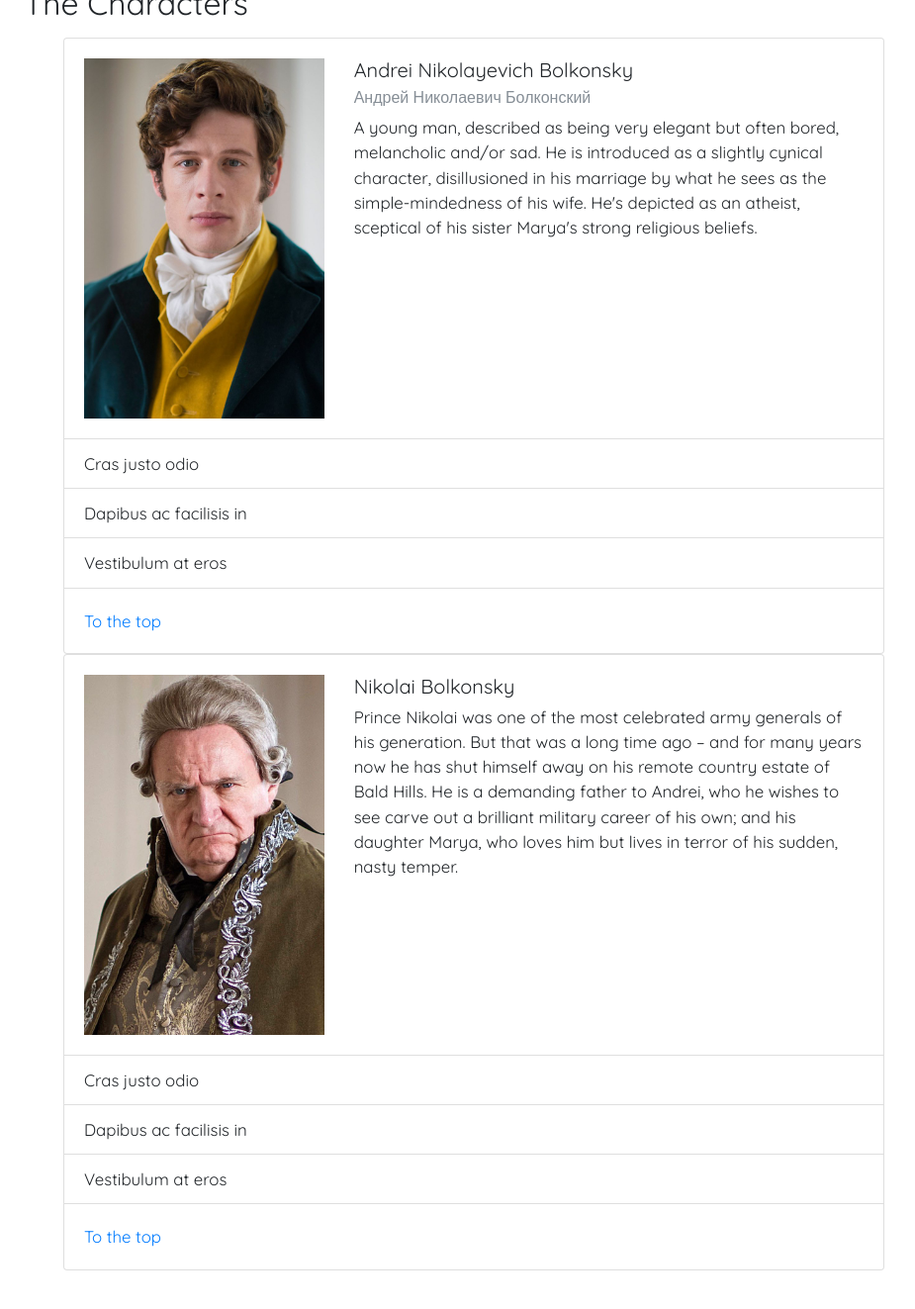
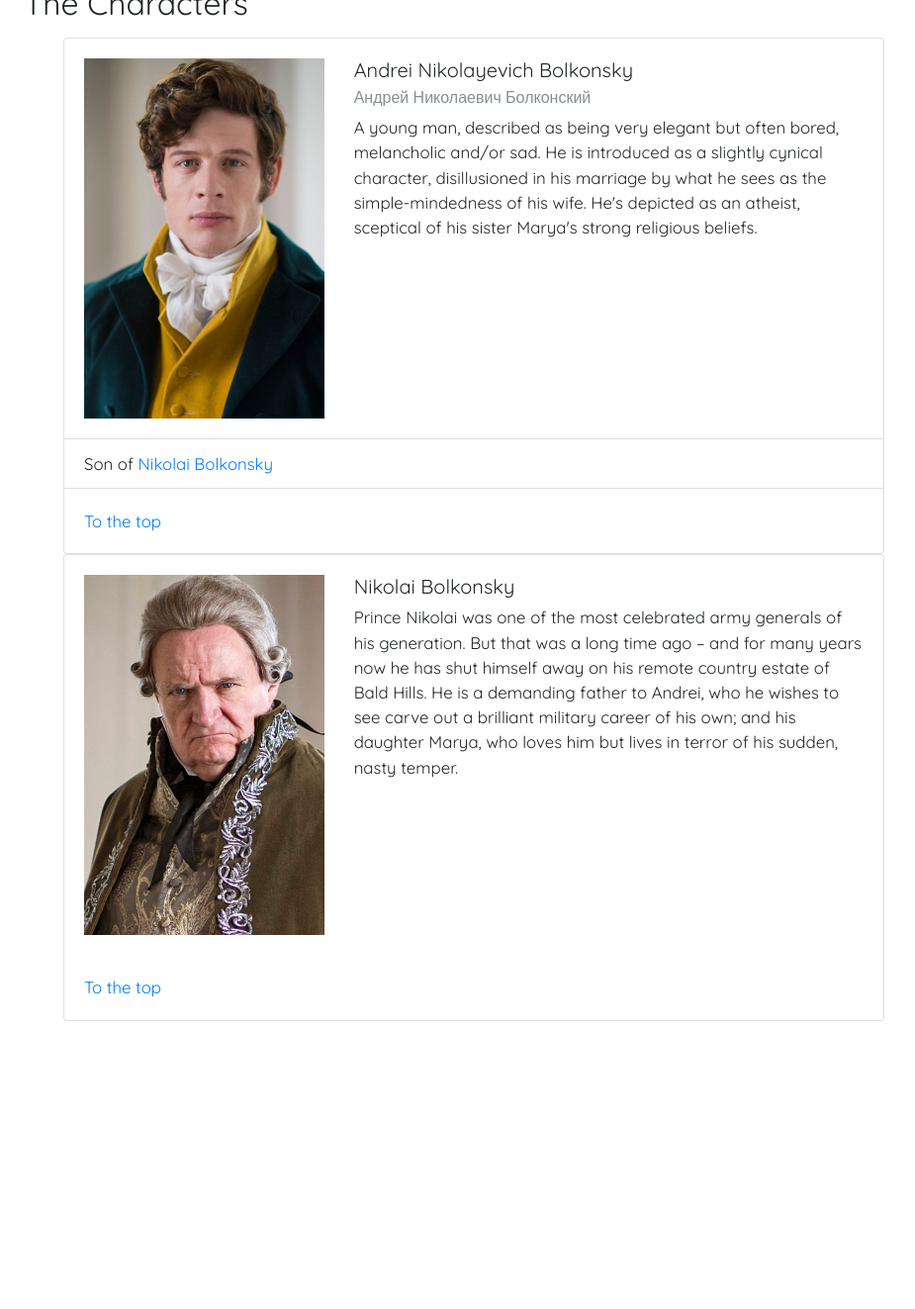
Before and after one commit to alessandrosp/war-and-peace, a Jekyll site: the page built from docs/index.html, in a window 1280 px wide and 1400 px high, scrolled down 964 px. Shown: the top 1323 px of the window at 99% size, without its empty margins (181-1106 px from the left). Built offline with Jekyll 4.4.1, drawn with Linux system fonts in a browser that asks for light colours; nearby versions of some CDN libraries; after the commit the page ends 2112 px from its top, so only the background shows below that.

Commit message:
Update index.html

```diff
--- a/docs/index.html
+++ b/docs/index.html
@@ -44,9 +44,9 @@ layout: default
 						</div>
 					</div>
 					<ul class="list-group list-group-flush">
-						<li class="list-group-item">Cras justo odio</li>
-						<li class="list-group-item">Dapibus ac facilisis in</li>
-						<li class="list-group-item">Vestibulum at eros</li>
+						{% for relationship in character.relationships %}
+							<li class="list-group-item">{{ relationship.predicate }} of <a href="#{{  relationship.object  }}">{{  relationship.object  }}</a></li>
+						{% endfor %}
 					</ul>
 					<div class="card-body">
 						<a href="#characters" class="card-link">To the top</a>
```
